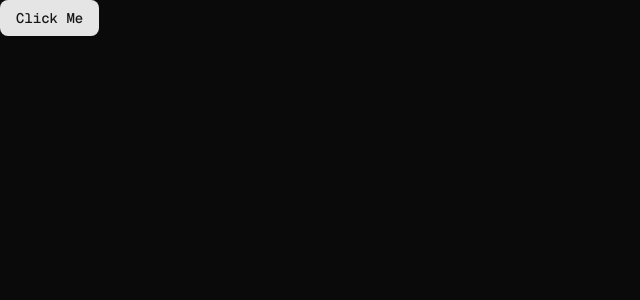
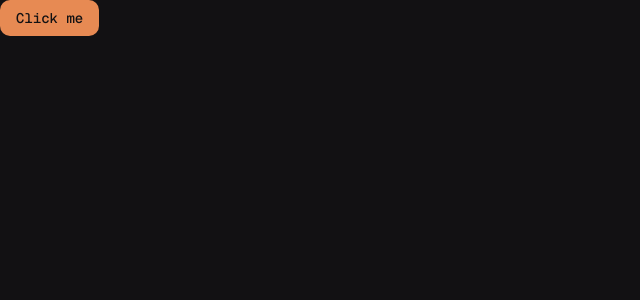
Before and after one commit to amank55/Dentalai, a Next.js app: page / in a window 1280 px wide. Shown: the top 300 px of the page, without its empty margins (0-640 px from the left). Built offline with nearby package versions, Linux system fonts and the light colour scheme.

Commit message:
Update global styles and layout; integrate Clerk for authentication

```diff
--- a/app/globals.css
+++ b/app/globals.css
@@ -1,132 +1,105 @@
 @import "tailwindcss";
-@import "tw-animate-css";
+
 
 @custom-variant dark (&:is(.dark *));
 
-/* Light mode (default) */
 :root {
-  /* Colors */
-  --card: oklch(1 0 0);
-  --card-foreground: oklch(0.145 0 0);
-  --popover: oklch(1 0 0);
-  --popover-foreground: oklch(0.145 0 0);
-  --primary: oklch(0.205 0 0);
-  --primary-foreground: oklch(0.985 0 0);
-  --secondary: oklch(0.97 0 0);
-  --secondary-foreground: oklch(0.205 0 0);
-  --muted: oklch(0.97 0 0);
-  --muted-foreground: oklch(0.556 0 0);
-  --accent: oklch(0.97 0 0);
-  --accent-foreground: oklch(0.205 0 0);
-  --destructive: oklch(0.577 0.245 27.325);
+  --background: #ffffff;
+  --foreground: #111827;
+  --card: #ffffff;
+  --card-foreground: #111827;
+  --popover: #ffffff;
+  --popover-foreground: #111827;
+  --primary: #d87943;
+  --primary-foreground: #ffffff;
+  --secondary: #527575;
+  --secondary-foreground: #ffffff;
+  --muted: #f3f4f6;
+  --muted-foreground: #6b7280;
+  --accent: #eeeeee;
+  --accent-foreground: #111827;
+  --destructive: #ef4444;
   --destructive-foreground: #fafafa;
-  --border: oklch(0.922 0 0);
-  --input: oklch(0.922 0 0);
-  --ring: oklch(0.708 0 0);
-
-  /* Charts */
-  --chart-1: oklch(0.646 0.222 41.116);
-  --chart-2: oklch(0.6 0.118 184.704);
-  --chart-3: oklch(0.398 0.07 227.392);
-  --chart-4: oklch(0.828 0.189 84.429);
-  --chart-5: oklch(0.769 0.188 70.08);
-
-  /* Sidebar */
-  --sidebar: oklch(0.985 0 0);
-  --sidebar-foreground: oklch(0.145 0 0);
-  --sidebar-primary: oklch(0.205 0 0);
-  --sidebar-primary-foreground: oklch(0.985 0 0);
-  --sidebar-accent: oklch(0.97 0 0);
-  --sidebar-accent-foreground: oklch(0.205 0 0);
-  --sidebar-border: oklch(0.922 0 0);
-  --sidebar-ring: oklch(0.708 0 0);
-
-  /* Typography */
+  --border: #e5e7eb;
+  --input: #e5e7eb;
+  --ring: #d87943;
+  --chart-1: #5f8787;
+  --chart-2: #e78a53;
+  --chart-3: #fbcb97;
+  --chart-4: #888888;
+  --chart-5: #999999;
+  --sidebar: #f3f4f6;
+  --sidebar-foreground: #111827;
+  --sidebar-primary: #d87943;
+  --sidebar-primary-foreground: #ffffff;
+  --sidebar-accent: #ffffff;
+  --sidebar-accent-foreground: #111827;
+  --sidebar-border: #e5e7eb;
+  --sidebar-ring: #d87943;
   --font-sans: Geist Mono, ui-monospace, monospace;
   --font-serif: serif;
   --font-mono: JetBrains Mono, monospace;
-
-  /* Spacing & Sizing */
-  --radius: 0.625rem;
+  --radius: 0.75rem;
+  --shadow-2xs: 0px 1px 4px 0px hsl(0 0% 0% / 0.03);
+  --shadow-xs: 0px 1px 4px 0px hsl(0 0% 0% / 0.03);
+  --shadow-sm: 0px 1px 4px 0px hsl(0 0% 0% / 0.05), 0px 1px 2px -1px hsl(0 0% 0% / 0.05);
+  --shadow: 0px 1px 4px 0px hsl(0 0% 0% / 0.05), 0px 1px 2px -1px hsl(0 0% 0% / 0.05);
+  --shadow-md: 0px 1px 4px 0px hsl(0 0% 0% / 0.05), 0px 2px 4px -1px hsl(0 0% 0% / 0.05);
+  --shadow-lg: 0px 1px 4px 0px hsl(0 0% 0% / 0.05), 0px 4px 6px -1px hsl(0 0% 0% / 0.05);
+  --shadow-xl: 0px 1px 4px 0px hsl(0 0% 0% / 0.05), 0px 8px 10px -1px hsl(0 0% 0% / 0.05);
+  --shadow-2xl: 0px 1px 4px 0px hsl(0 0% 0% / 0.13);
   --tracking-normal: 0rem;
   --spacing: 0.25rem;
+}
 
-  /* Shadows */
+.dark {
+  --background: #121113;
+  --foreground: #c1c1c1;
+  --card: #121212;
+  --card-foreground: #c1c1c1;
+  --popover: #121113;
+  --popover-foreground: #c1c1c1;
+  --primary: #e78a53;
+  --primary-foreground: #121113;
+  --secondary: #5f8787;
+  --secondary-foreground: #121113;
+  --muted: #222222;
+  --muted-foreground: #888888;
+  --accent: #333333;
+  --accent-foreground: #c1c1c1;
+  --destructive: #5f8787;
+  --destructive-foreground: #121113;
+  --border: #222222;
+  --input: #222222;
+  --ring: #e78a53;
+  --chart-1: #5f8787;
+  --chart-2: #e78a53;
+  --chart-3: #fbcb97;
+  --chart-4: #888888;
+  --chart-5: #999999;
+  --sidebar: #121212;
+  --sidebar-foreground: #c1c1c1;
+  --sidebar-primary: #e78a53;
+  --sidebar-primary-foreground: #121113;
+  --sidebar-accent: #333333;
+  --sidebar-accent-foreground: #c1c1c1;
+  --sidebar-border: #222222;
+  --sidebar-ring: #e78a53;
+  --font-sans: Geist Mono, ui-monospace, monospace;
+  --font-serif: serif;
+  --font-mono: JetBrains Mono, monospace;
+  --radius: 0.75rem;
   --shadow-2xs: 0px 1px 4px 0px hsl(0 0% 0% / 0.03);
   --shadow-xs: 0px 1px 4px 0px hsl(0 0% 0% / 0.03);
-  --shadow-sm: 0px 1px 4px 0px hsl(0 0% 0% / 0.05),
-    0px 1px 2px -1px hsl(0 0% 0% / 0.05);
-  --shadow: 0px 1px 4px 0px hsl(0 0% 0% / 0.05),
-    0px 1px 2px -1px hsl(0 0% 0% / 0.05);
-  --shadow-md: 0px 1px 4px 0px hsl(0 0% 0% / 0.05),
-    0px 2px 4px -1px hsl(0 0% 0% / 0.05);
-  --shadow-lg: 0px 1px 4px 0px hsl(0 0% 0% / 0.05),
-    0px 4px 6px -1px hsl(0 0% 0% / 0.05);
-  --shadow-xl: 0px 1px 4px 0px hsl(0 0% 0% / 0.05),
-    0px 8px 10px -1px hsl(0 0% 0% / 0.05);
-  --shadow-2xl: 0px 1px 4px 0px hsl(0 0% 0% / 0.13);
-  --background: oklch(1 0 0);
-  --foreground: oklch(0.145 0 0);
-}
-
-/* Dark mode */
-.dark {
-  /* Colors */
-  --background: oklch(0.145 0 0);
-  --foreground: oklch(0.985 0 0);
-  --card: oklch(0.205 0 0);
-  --card-foreground: oklch(0.985 0 0);
-  --popover: oklch(0.205 0 0);
-  --popover-foreground: oklch(0.985 0 0);
-  --primary: oklch(0.922 0 0);
-  --primary-foreground: oklch(0.205 0 0);
-  --secondary: oklch(0.269 0 0);
-  --secondary-foreground: oklch(0.985 0 0);
-  --muted: oklch(0.269 0 0);
-  --muted-foreground: oklch(0.708 0 0);
-  --accent: oklch(0.269 0 0);
-  --accent-foreground: oklch(0.985 0 0);
-  --destructive: oklch(0.704 0.191 22.216);
-  --destructive-foreground: #121113;
-  --border: oklch(1 0 0 / 10%);
-  --input: oklch(1 0 0 / 15%);
-  --ring: oklch(0.556 0 0);
-
-  /* Charts */
-  --chart-1: oklch(0.488 0.243 264.376);
-  --chart-2: oklch(0.696 0.17 162.48);
-  --chart-3: oklch(0.769 0.188 70.08);
-  --chart-4: oklch(0.627 0.265 303.9);
-  --chart-5: oklch(0.645 0.246 16.439);
-
-  /* Sidebar */
-  --sidebar: oklch(0.205 0 0);
-  --sidebar-foreground: oklch(0.985 0 0);
-  --sidebar-primary: oklch(0.488 0.243 264.376);
-  --sidebar-primary-foreground: oklch(0.985 0 0);
-  --sidebar-accent: oklch(0.269 0 0);
-  --sidebar-accent-foreground: oklch(0.985 0 0);
-  --sidebar-border: oklch(1 0 0 / 10%);
-  --sidebar-ring: oklch(0.556 0 0);
-
-  /* Shadows (same across themes) */
-  --shadow-2xs: 0px 1px 4px 0px hsl(0 0% 0% / 0.03);
-  --shadow-xs: 0px 1px 4px 0px hsl(0 0% 0% / 0.03);
-  --shadow-sm: 0px 1px 4px 0px hsl(0 0% 0% / 0.05),
-    0px 1px 2px -1px hsl(0 0% 0% / 0.05);
-  --shadow: 0px 1px 4px 0px hsl(0 0% 0% / 0.05),
-    0px 1px 2px -1px hsl(0 0% 0% / 0.05);
-  --shadow-md: 0px 1px 4px 0px hsl(0 0% 0% / 0.05),
-    0px 2px 4px -1px hsl(0 0% 0% / 0.05);
-  --shadow-lg: 0px 1px 4px 0px hsl(0 0% 0% / 0.05),
-    0px 4px 6px -1px hsl(0 0% 0% / 0.05);
-  --shadow-xl: 0px 1px 4px 0px hsl(0 0% 0% / 0.05),
-    0px 8px 10px -1px hsl(0 0% 0% / 0.05);
+  --shadow-sm: 0px 1px 4px 0px hsl(0 0% 0% / 0.05), 0px 1px 2px -1px hsl(0 0% 0% / 0.05);
+  --shadow: 0px 1px 4px 0px hsl(0 0% 0% / 0.05), 0px 1px 2px -1px hsl(0 0% 0% / 0.05);
+  --shadow-md: 0px 1px 4px 0px hsl(0 0% 0% / 0.05), 0px 2px 4px -1px hsl(0 0% 0% / 0.05);
+  --shadow-lg: 0px 1px 4px 0px hsl(0 0% 0% / 0.05), 0px 4px 6px -1px hsl(0 0% 0% / 0.05);
+  --shadow-xl: 0px 1px 4px 0px hsl(0 0% 0% / 0.05), 0px 8px 10px -1px hsl(0 0% 0% / 0.05);
   --shadow-2xl: 0px 1px 4px 0px hsl(0 0% 0% / 0.13);
 }
 
 @theme inline {
-  /* Color Palette */
   --color-background: var(--background);
   --color-foreground: var(--foreground);
   --color-card: var(--card);
@@ -146,15 +119,11 @@
   --color-border: var(--border);
   --color-input: var(--input);
   --color-ring: var(--ring);
-
-  /* Chart Colors */
   --color-chart-1: var(--chart-1);
   --color-chart-2: var(--chart-2);
   --color-chart-3: var(--chart-3);
   --color-chart-4: var(--chart-4);
   --color-chart-5: var(--chart-5);
-
-  /* Sidebar Colors */
   --color-sidebar: var(--sidebar);
   --color-sidebar-foreground: var(--sidebar-foreground);
   --color-sidebar-primary: var(--sidebar-primary);
@@ -164,18 +133,15 @@
   --color-sidebar-border: var(--sidebar-border);
   --color-sidebar-ring: var(--sidebar-ring);
 
-  /* Typography */
   --font-sans: var(--font-sans);
   --font-mono: var(--font-mono);
   --font-serif: var(--font-serif);
 
-  /* Border Radius */
   --radius-sm: calc(var(--radius) - 4px);
   --radius-md: calc(var(--radius) - 2px);
   --radius-lg: var(--radius);
   --radius-xl: calc(var(--radius) + 4px);
 
-  /* Shadows */
   --shadow-2xs: var(--shadow-2xs);
   --shadow-xs: var(--shadow-xs);
   --shadow-sm: var(--shadow-sm);
@@ -185,45 +151,42 @@
   --shadow-xl: var(--shadow-xl);
   --shadow-2xl: var(--shadow-2xl);
 
-  /* Letter Spacing */
   --tracking-tighter: calc(var(--tracking-normal) - 0.05em);
   --tracking-tight: calc(var(--tracking-normal) - 0.025em);
   --tracking-normal: var(--tracking-normal);
   --tracking-wide: calc(var(--tracking-normal) + 0.025em);
   --tracking-wider: calc(var(--tracking-normal) + 0.05em);
   --tracking-widest: calc(var(--tracking-normal) + 0.1em);
-  --radius-2xl: calc(var(--radius) + 8px);
-  --radius-3xl: calc(var(--radius) + 12px);
-  --radius-4xl: calc(var(--radius) + 16px);
 }
 
-/* Base layer styles */
+body {
+  letter-spacing: var(--tracking-normal);
+}
+
 @layer base {
   * {
     @apply border-border outline-ring/50;
   }
-
   body {
     @apply bg-background text-foreground;
-    letter-spacing: var(--tracking-normal);
-  }
-
-  button:not(:disabled),
-  [role="button"]:not(:disabled) {
-    @apply cursor-pointer;
   }
 }
 
-/* Custom animations */
+/* Add cursor pointer to buttons by default - this is coming from tailwind docs */
+@layer base {
+  button:not(:disabled),
+  [role="button"]:not(:disabled) {
+    cursor: pointer;
+  }
+}
+
 @keyframes sound-wave {
   0% {
     height: 10%;
   }
-
   50% {
     height: 100%;
   }
-
   100% {
     height: 10%;
   }
--- a/app/layout.tsx
+++ b/app/layout.tsx
@@ -1,7 +1,7 @@
 import type { Metadata } from "next";
 import { Geist, Geist_Mono } from "next/font/google";
 import "./globals.css";
-
+import { ClerkProvider } from "@clerk/nextjs";
 const geistSans = Geist({
   variable: "--font-geist-sans",
   subsets: ["latin"],
@@ -27,12 +27,14 @@ export default function RootLayout({
   children: React.ReactNode;
 }>) {
   return (
-    <html lang="en" suppressHydrationWarning>
-      <body
-        className={`${geistSans.variable} ${geistMono.variable} antialiased dark`}
-      >
-        {children}
-      </body>
-    </html>
+    <ClerkProvider>
+      <html lang="en" suppressHydrationWarning className="dark">
+        <body
+          className={`${geistSans.variable} ${geistMono.variable} antialiased`}
+        >
+          {children}
+        </body>
+      </html>
+    </ClerkProvider>
   );
 }
--- a/app/page.tsx
+++ b/app/page.tsx
@@ -2,7 +2,7 @@ import { Button } from "@/components/ui/button"
 
 const page = () => {
   return (
-    <Button>Click Me</Button>
+   <Button>Click me</Button>
   )
 }
 export default page
--- a/package.json
+++ b/package.json
@@ -9,6 +9,7 @@
     "lint": "eslint"
   },
   "dependencies": {
+    "@clerk/nextjs": "^6.36.8",
     "@radix-ui/react-slot": "^1.2.4",
     "class-variance-authority": "^0.7.1",
     "clsx": "^2.1.1",
```
Also changed, not shown: 1 other file (tests, documents, lock files or other folders).
